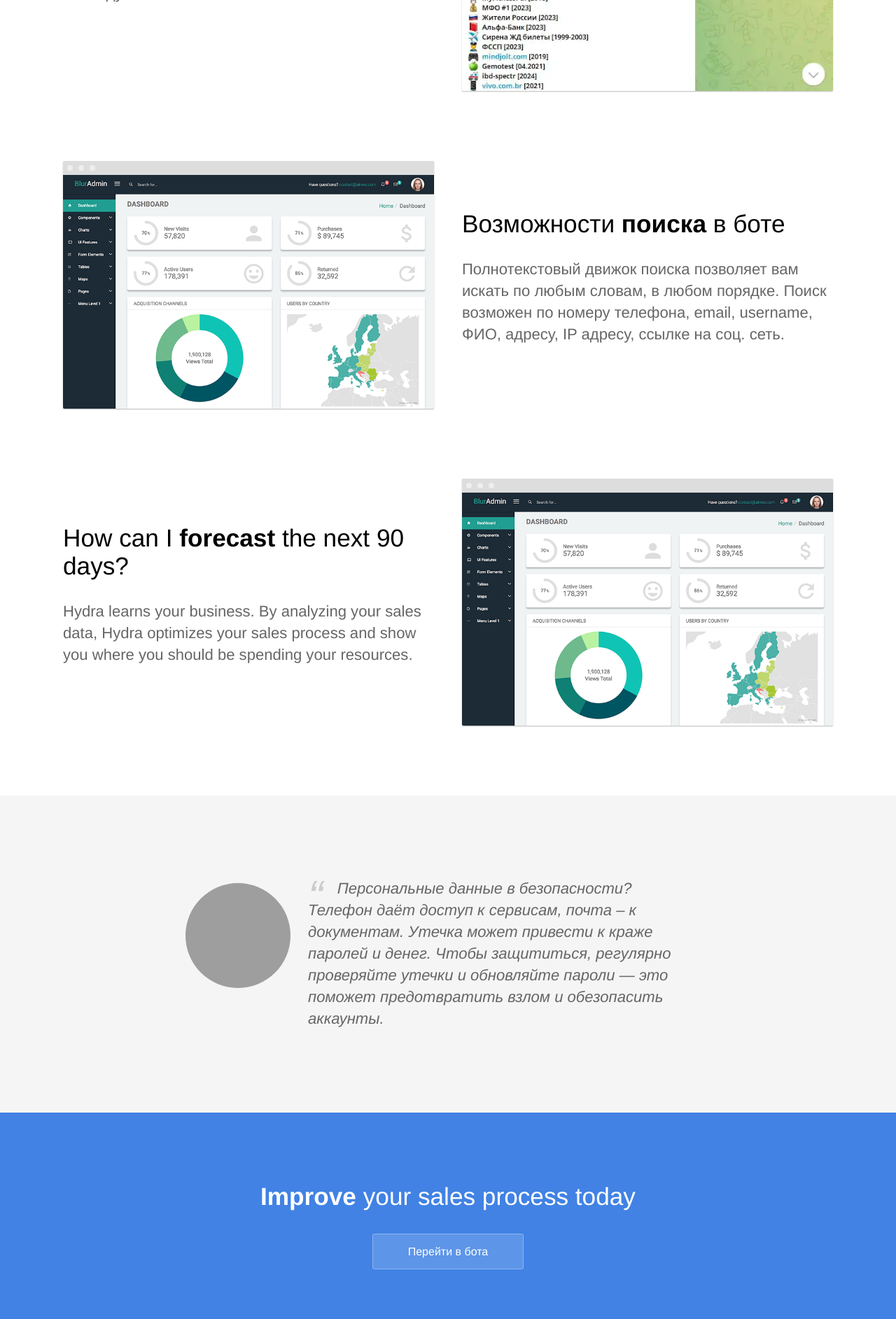
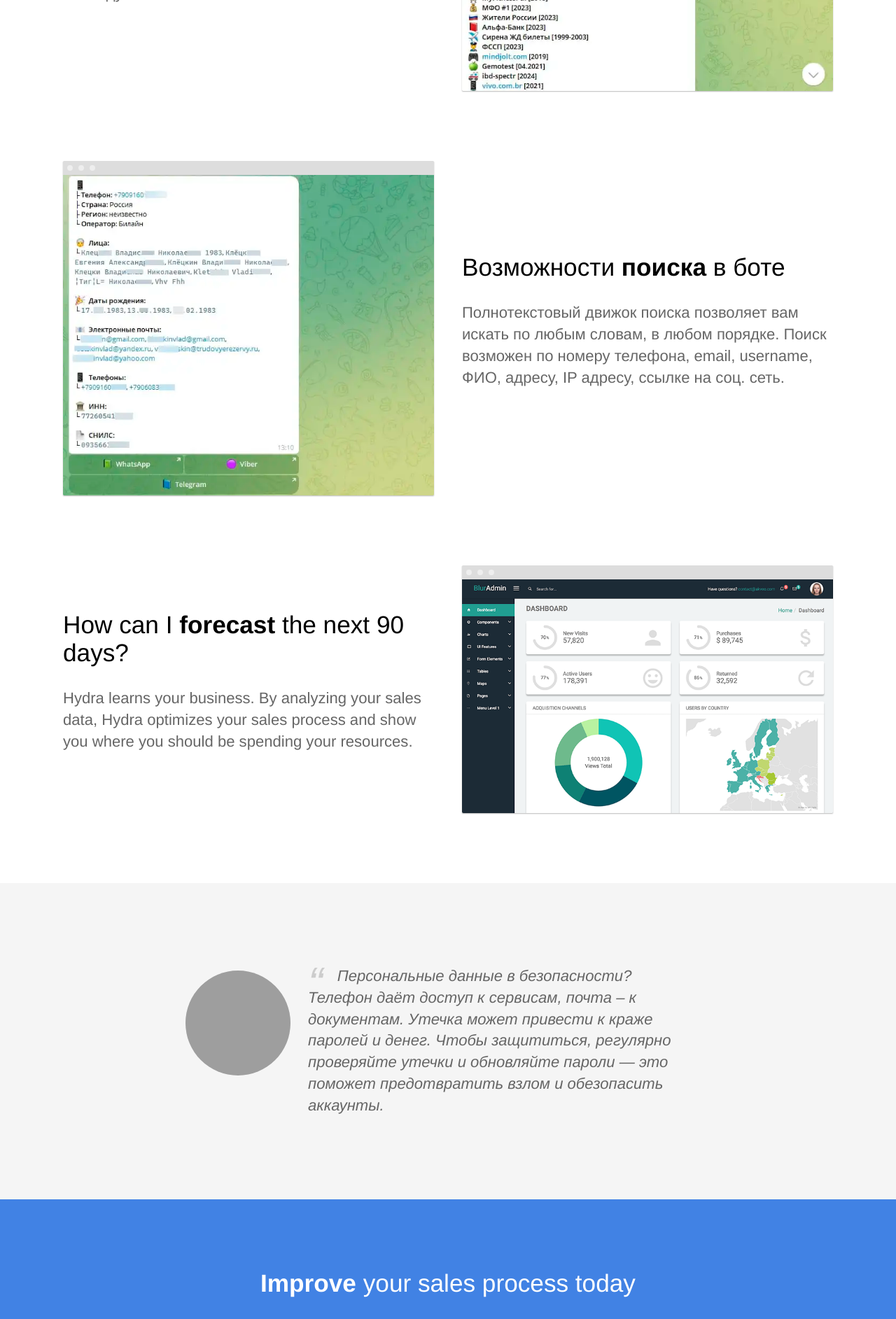
Before and after one commit to usersboxbots/usersboxbots.github.io, a Jekyll site: the page built from index.html, in a window 1280 px wide. Shown: the part 1562-3447 px from the top of the page at 70% size. Built offline with Jekyll 4.4.1, drawn with Linux system fonts in a browser that asks for light colours; grey boxes are pictures that could not be loaded.

Commit message:
Update index.html

```diff
--- a/index.html
+++ b/index.html
@@ -33,7 +33,7 @@
 				<p>Полнотекстовый движок поиска позволяет вам искать по любым словам, в любом порядке. Поиск возможен по номеру телефона, email, username, ФИО, адресу, IP адресу, ссылке на соц. сеть.</p>
 			</div>
 			<div class="image">
-				<img src="{{ site.baseurl }}/images/dashboard.png" alt="Screenshot" class="screenshot editable" />
+				<img src="{{ site.baseurl }}/images/usersbox3.webp" alt="Screenshot" class="screenshot editable" />
 			</div>
 		</div>
 	</section>
```
